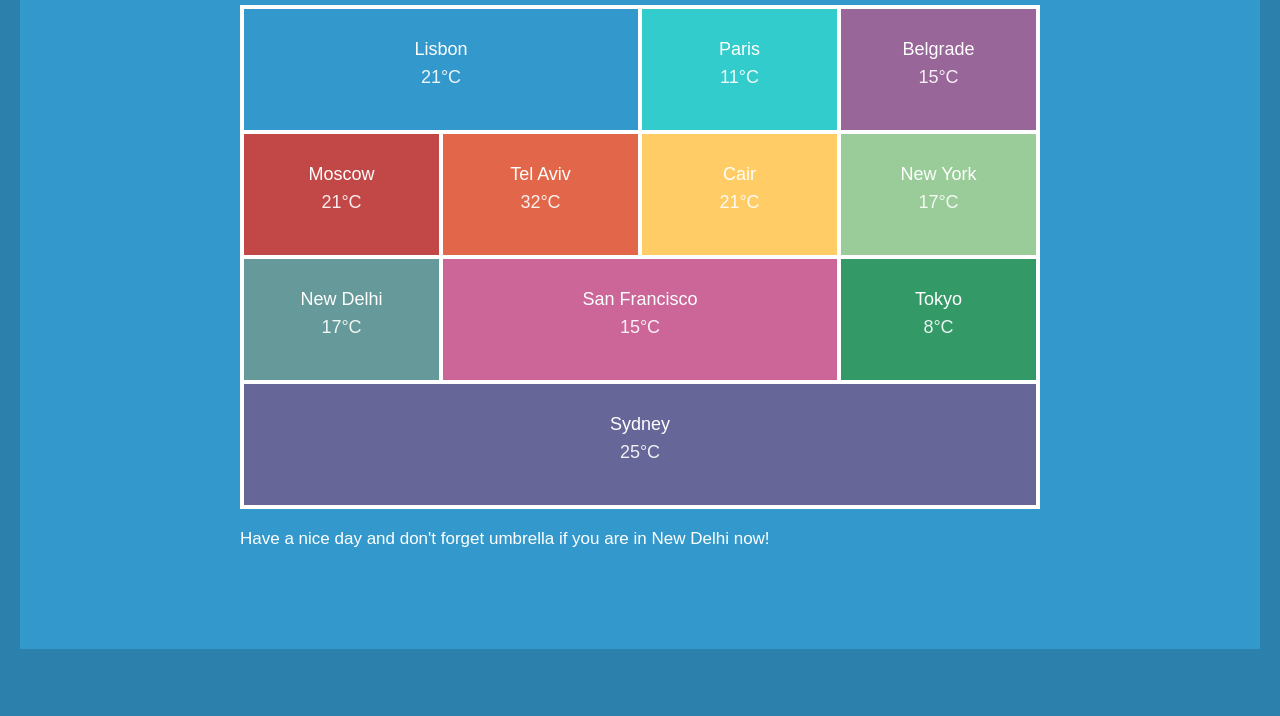
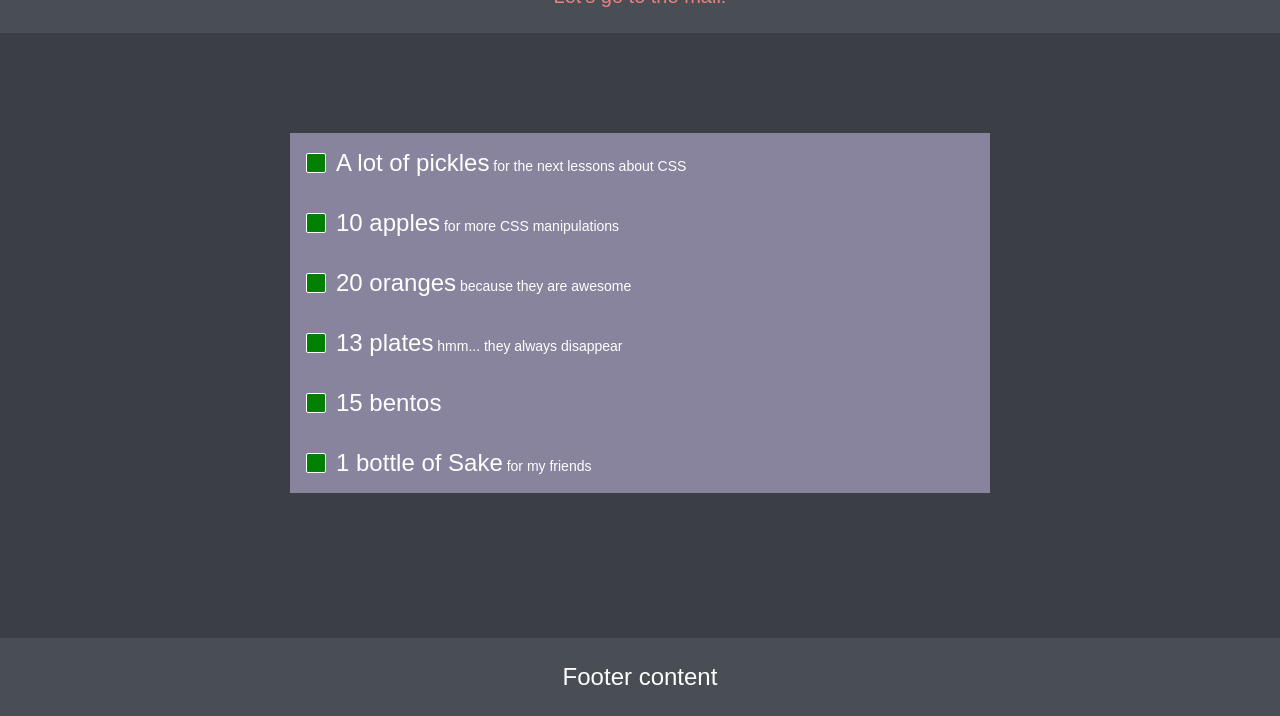
Before and after one commit to alenasichkar/beetroot, a plain HTML site: page 2-dinner/index.html in a window 1280 px wide. Shown: the part 84-800 px from the top of the page. Drawn offline with Linux system fonts and the light colour scheme; some icons are missing.

Commit message:
lesson1 lesson2 lesson3

```diff
--- a/1-resume/css/style.css
+++ b/1-resume/css/style.css
@@ -1,6 +1,6 @@
 @font-face {
     font-family: MyriadPro-Regular; /* Имя шрифта */
-    src: url(MyriadPro-Regular.otf); /* Путь к файлу со шрифтом */
+    src: url(../fonts/MyriadPro-Regular.otf); /* Путь к файлу со шрифтом */
 }
 
 body {
--- a/2-dinner/css/style.css
+++ b/2-dinner/css/style.css
@@ -1,8 +1,8 @@
 body {
-  font-family: “Lucida Sans Unicode”, “Lucida Grande”, sans-serif;
-  background-color: #2B81AC;
-  color: #fff;
-  padding: 20px;
+  font-size: 14px;
+  font-family: “Trebuchet MS”, Trebuchet, Arial, sans-serif;
+  color: white;
+  background-color: #3B3F45;
 }
 *,
 *:after,
@@ -10,103 +10,100 @@ body {
   box-sizing: border-box;
   margin: 0;
   padding: 0;
-  transition: all 0.3s ease-in-out;
 }
 .container {
-  background-color: #3399CC;
+  width: 100vw;
+  min-height: 100vh;
 }
 
 /*HEADER*/
 .header {
-  padding: 20px 0;
-  max-width: 800px;
-  width: 100%;
-  margin: 0 auto;
+  background-color: #494E55;
+  padding: 25px 15px;
+  text-align: center;
+  color: #EA8082;
 }
 .header-title {
-  font-size: 25px;
+  font-size: 30px;
+  font-weight: bold;
+  margin-bottom: 10px;
+}
+.header-description {
+  font-size: 20px;
 }
 
 /*MAIN*/
-.list-cities {
+.main {
+  min-height: calc(100vh - 117px - 78px);
+  padding: 100px 15px;
+}
+.main-form {
+  width: 100%;
+  max-width: 700px;
+  margin: 0 auto;
+}
+.form-label {
   display: block;
-  margin: 0 auto;
-  max-width: 800px;
+  background-color: #89849E;
+  padding: 15px;
+  cursor: pointer;
+  border: 1px solid transparent;
+  transition: all 0.5s ease-in-out;
+}
+.form-label:hover {
+  background-color: #625F77;
+  border-top: 1px solid #fff;
+  border-bottom: 1px solid #fff;
+}
+.form-input {
+  display: none;
+}
+.form-input:checked ~ span {
+  text-decoration: line-through;
+  color: #B5B6C6;
+}
+.form-input:checked + .form-title:before {
+  background-color: red;
+  width: 25px;
+  height: 25px;
+}
+.form-row {
+  position: absolute;
   width: 100%;
-  list-style-type: none;
-  font-size: 0;
-  border: 2px solid #fff;
+  height: 100%;
+  top: 0;
+  left: 0;
 }
-.list-cities:hover .list-city-item:not(:hover) {
-    /*opacity: 0.5;*/
-    background-blend-mode:hard-light;
+.form-title {
+  font-size: 24px;
+  padding-left: 10px;
+  position: relative;
+  padding-left: 30px;
 }
-.list-city-item {
-  display: inline-block;
-  height: 125px;
-  width: 25%;
-  text-align: center;
-  vertical-align: middle;
-  border: 2px solid #fff;
-  font-size: 18px;
-  cursor: pointer;
-  padding: 30px 10px;
-  /*opacity: 0.75;*/
+.form-title:before {
+  content: '';
+  position: absolute;
+  left: 0;
+  top: 50%;
+  transform: translateY(-50%);
+  width: 20px;
+  height: 20px;
+  border: 1px solid #fff;
+  background-color: green;
+  border-radius: 2px;
+  transition: all 0.3s ease-in-out;
 }
-/*.list-city-item:hover {
-    cursor: pointer;
-    opacity: 1;
-}*/
-.item-lisbon {
-  width: 50%;
-  background-color: #3399CC;
-}
-.item-paris {
-  background-color: #33CCCC;
-}
-.itam-belgrade {
-  background-color: #996699;
-}
-.item-moscow {
-  background-color: #C24747;
-}
-.item-telaviv {
-  background-color: #E2674A;
-}
-.item-cair {
-  background-color: #FFCC66;
-}
-.item-newyork {
-  background-color: #99CC99;
-}
-.item-newdelhi {
-  background-color: #669999;
-}
-.item-sanfrancisco {
-  width: 50%;
-  background-color: #CC6699;
-}
-.item-tokyo {
-  background-color: #339966;
-}
-.item-sydney {
-  width: 100%;
-  background-color: #666699;
-}
-.item-title {
-  margin-bottom: 7px;
-}
-.item-degree {
-  opacity: 0.9;
+.form-description {
+  font-size: 16px;
+  color: #B5B6C6;
 }
 
 /*FOOTER*/
 .footer {
-  padding: 20px 0 100px 0;
-  max-width: 800px;
-  width: 100%;
-  margin: 0 auto;
+  background-color: #494E55;
+  padding: 25px 15px;
+  text-align: center;
 }
-.footer-title {
-  font-size: 17px;
+.footer-text {
+  font-size: 24px;
 }
--- a/2-dinner/index.html
+++ b/2-dinner/index.html
@@ -4,66 +4,64 @@
   <meta charset="UTF-8">
   <meta name="viewport" content="width=device-width, initial-scale=1.0">
   <meta http-equiv="X-UA-Compatible" content="ie=edge">
-  <link rel="stylesheet" href="https://cdnjs.cloudflare.com/ajax/libs/weather-icons/2.0.5/css/weather-icons.min.css">
   <link rel="stylesheet" href="css\style.css">
   <title>Dinner</title>
 </head>
 <body>
   <div class="container">
     <header class="header">
-      <p class="header-title">CSS Weather Forecast <i class="wi wi-sunrise"></i></p>
+      <p class="header-title">CSS Dinner Shopping List</p>
+      <p class="header-description">Let's go to the mall!</p>
     </header>
     <main class="main">
-      <ul class="list-cities">
-        <li class="list-city-item item-lisbon">
-          <p class="item-title">Lisbon</p>
-          <p class="item-degree">21&degC <i class="wi wi-day-sunny"></i></p>
-        </li>
-        <li class="list-city-item item-paris">
-          <p class="item-title">Paris</p>
-          <p class="item-degree">11&degC <i class="wi wi-day-sleet"></i></p>
-        </li>
-        <li class="list-city-item itam-belgrade">
-          <p class="item-title">Belgrade</p>
-          <p class="item-degree">15&degC <i class="wi wi-day-cloudy"></i></p>
-        </li>
-        <li class="list-city-item item-moscow">
-          <p class="item-title">Moscow</p>
-          <p class="item-degree">21&degC <i class="wi day-cloudy-high"></i></p>
-        </li>
-        <li class="list-city-item item-telaviv">
-          <p class="item-title">Tel Aviv</p>
-          <p class="item-degree">32&degC <i class="wi wi-hot"></i></p>
-        </li>
-        <li class="list-city-item item-cair">
-          <p class="item-title">Cair</p>
-          <p class="item-degree">21&degC <i class="wi wi-day-sunny"></i></p>
-        </li>
-        <li class="list-city-item item-newyork">
-          <p class="item-title">New York</p>
-          <p class="item-degree">17&degC <i class="wi wi-day-sleet-storm"></i></p>
-        </li>
-        <li class="list-city-item item-newdelhi">
-          <p class="item-title">New Delhi</p>
-          <p class="item-degree">17&degC <i class="wi wi-rain-wind"></i></p>
-        </li>
-        <li class="list-city-item item-sanfrancisco">
-          <p class="item-title">San Francisco</p>
-          <p class="item-degree">15&degC <i class="wi wi-day-sunny-overcast"></i></p>
-        </li>
-        <li class="list-city-item item-tokyo">
-          <p class="item-title">Tokyo</p>
-          <p class="item-degree">8&degC <i class="wi wi-night-clear"></i></p>
-        </li>
-        <li class="list-city-item item-sydney">
-          <p class="item-title">Sydney</p>
-          <p class="item-degree">25&degC <i class="wi wi-night-partly-cloudy"></i></p>
-        </li>
-      </ul>
+      <form class="main-form">
+        <p class="form-item">
+          <label class="form-label">
+            <input class="form-input" type="checkbox">
+            <span class="form-title">A lot of pickles</span>
+            <span class="form-descrtiption">for the next lessons about CSS</span>
+        </label>
+        </p>
+        <p class="form-item">
+          <label class="form-label">
+            <input class="form-input" type="checkbox">
+            <span class="form-title">10 apples</span>
+            <span class="form-descrtiption">for more CSS manipulations</span>
+          </label>
+        </p>
+        <p class="form-item">
+          <label class="form-label">
+            <input class="form-input" type="checkbox">
+            <span class="form-title">20 oranges</span>
+            <span class="form-descrtiption">because they are awesome</span>
+          </label>
+        </p>
+        <p class="form-item">
+          <label class="form-label">
+            <input class="form-input" type="checkbox">
+            <span class="form-title">13 plates</span>
+            <span class="form-descrtiption">hmm... they always disappear</span>
+          </label>
+        </p>
+        <p class="form-item">
+          <label class="form-label">
+            <input class="form-input" type="checkbox">
+            <span class="form-title">15 bentos</span>
+            <span class="form-descrtiption"></span>
+          </label>
+        </p>
+        <p class="form-item">
+          <label class="form-label">
+            <input class="form-input" type="checkbox">
+            <span class="form-title">1 bottle of Sake</span>
+            <span class="form-descrtiption">for my friends</span>
+          </label>
+        </p>
+      </form>
     </main>
     <footer class="footer">
-      <p class="footer-title">Have a nice day and don't forget umbrella if you are in New Delhi now!</p>
+      <p class="footer-text">Footer content</p>
     </footer>
-  </div> <!--container-->
+  </div>
 </body>
 </html>
--- /dev/null
+++ b/3-weathe4/css/style.css
@@ -0,0 +1,112 @@
+body {
+  font-family: “Lucida Sans Unicode”, “Lucida Grande”, sans-serif;
+  background-color: #2B81AC;
+  color: #fff;
+  padding: 20px;
+}
+*,
+*:after,
+*:before {
+  box-sizing: border-box;
+  margin: 0;
+  padding: 0;
+  transition: all 0.3s ease-in-out;
+}
+.container {
+  background-color: #3399CC;
+}
+
+/*HEADER*/
+.header {
+  padding: 20px 0;
+  max-width: 800px;
+  width: 100%;
+  margin: 0 auto;
+}
+.header-title {
+  font-size: 25px;
+}
+
+/*MAIN*/
+.list-cities {
+  display: block;
+  margin: 0 auto;
+  max-width: 800px;
+  width: 100%;
+  list-style-type: none;
+  font-size: 0;
+  border: 2px solid #fff;
+}
+.list-cities:hover .list-city-item:not(:hover) {
+    /*opacity: 0.5;*/
+    /*background-blend-mode:hard-light;*/
+}
+.list-city-item {
+  display: inline-block;
+  height: 125px;
+  width: 25%;
+  text-align: center;
+  vertical-align: middle;
+  border: 2px solid #fff;
+  font-size: 18px;
+  cursor: pointer;
+  padding: 30px 10px;
+  /*opacity: 0.75;*/
+}
+/*.list-city-item:hover {
+    cursor: pointer;
+    opacity: 1;
+}*/
+.item-lisbon {
+  width: 50%;
+  background-color: #3399CC;
+}
+.item-paris {
+  background-color: #33CCCC;
+}
+.itam-belgrade {
+  background-color: #996699;
+}
+.item-moscow {
+  background-color: #C24747;
+}
+.item-telaviv {
+  background-color: #E2674A;
+}
+.item-cair {
+  background-color: #FFCC66;
+}
+.item-newyork {
+  background-color: #99CC99;
+}
+.item-newdelhi {
+  background-color: #669999;
+}
+.item-sanfrancisco {
+  width: 50%;
+  background-color: #CC6699;
+}
+.item-tokyo {
+  background-color: #339966;
+}
+.item-sydney {
+  width: 100%;
+  background-color: #666699;
+}
+.item-title {
+  margin-bottom: 7px;
+}
+.item-degree {
+  opacity: 0.9;
+}
+
+/*FOOTER*/
+.footer {
+  padding: 20px 0 100px 0;
+  max-width: 800px;
+  width: 100%;
+  margin: 0 auto;
+}
+.footer-title {
+  font-size: 17px;
+}
```
Also changed, not shown: 3-weathe4/index.html (added, +69 -0 lines), 1-resume/fonts/MyriadPro-Regular.otf (renamed from 1-resume/css/MyriadPro-Regular.otf).
